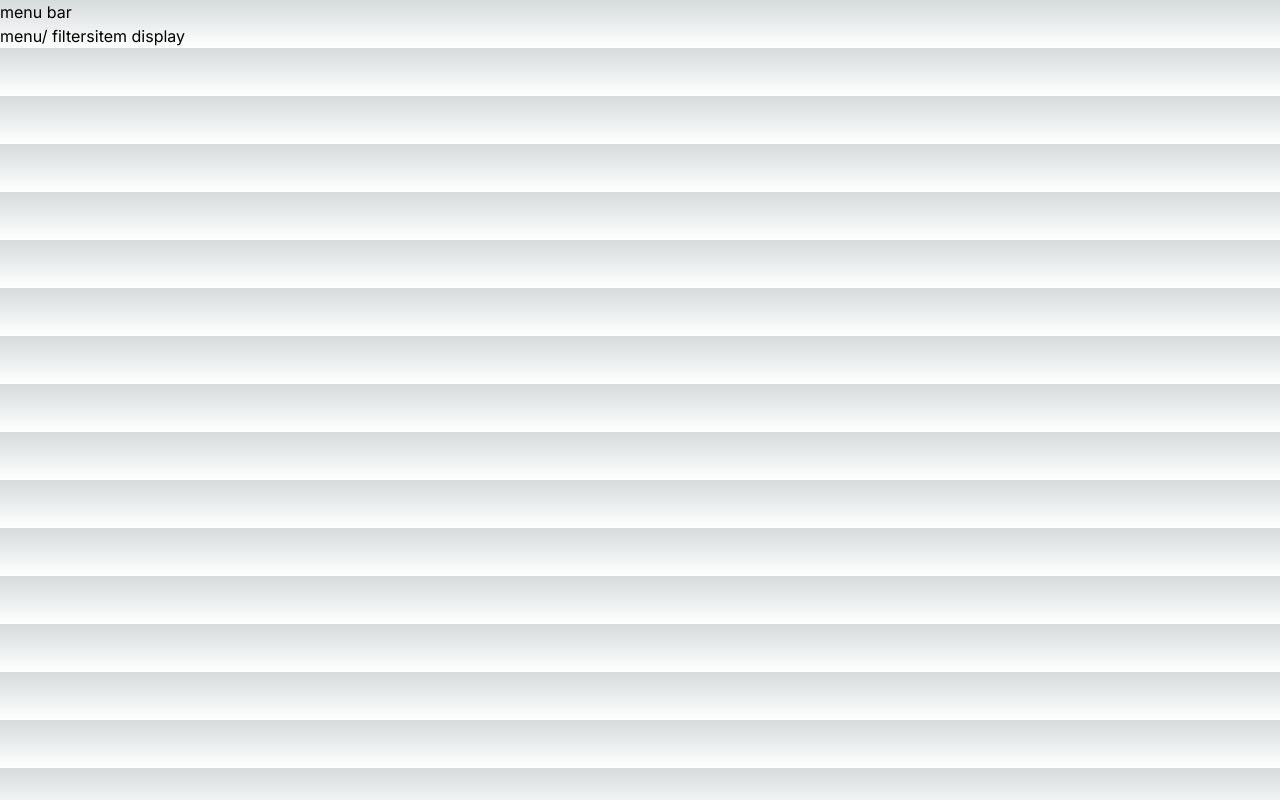
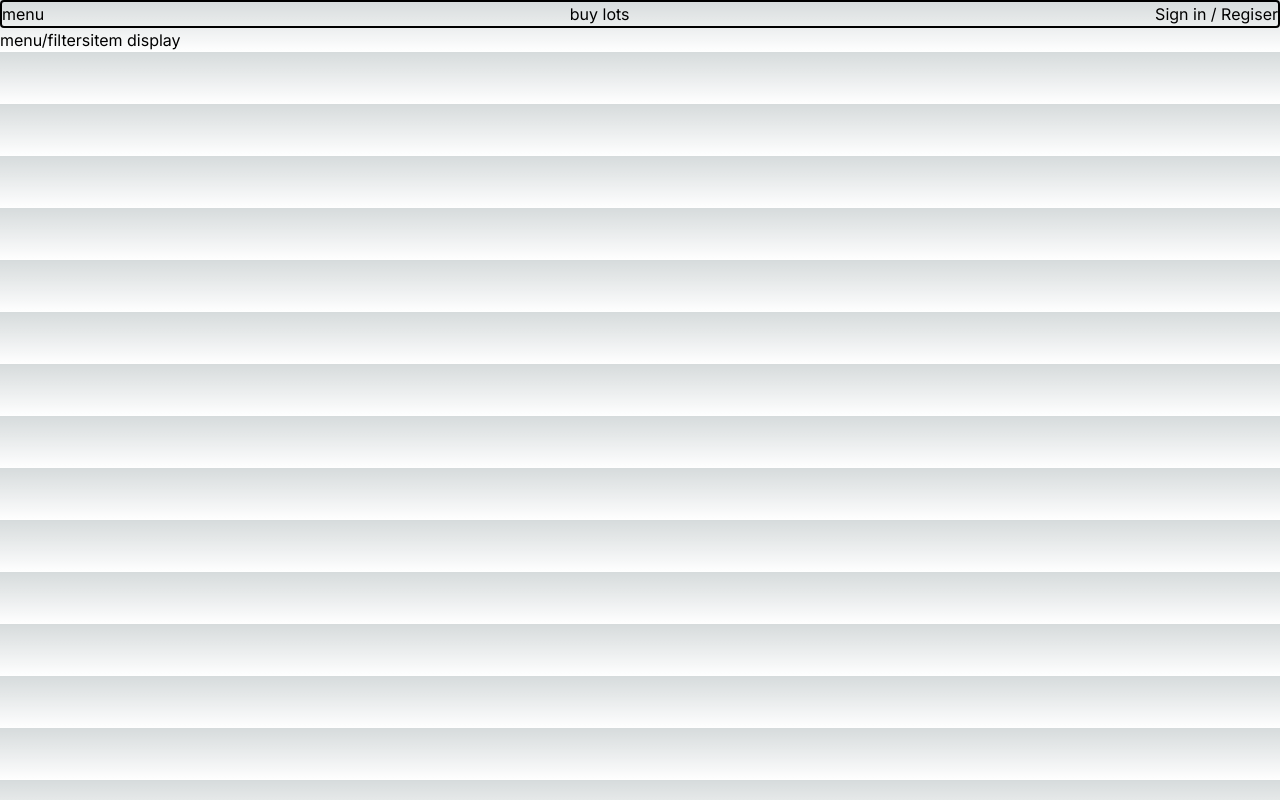
Before and after one commit to jlucas86/e-commerceNextJS, a Next.js app in the folder e-commerce-nextjs/: page / in a window 1280 px wide. Built offline with nearby package versions, Linux system fonts and the light colour scheme.

Commit message:
added menu bar componet

```diff
--- /dev/null
+++ b/e-commerce-nextjs/src/app/componets/header/header.tsx
@@ -0,0 +1,14 @@
+export default function Header(prosp:{}) {
+
+    return (
+        <div className="flex flex-col justify-between lg:flex-row w-screen border-black border-solid border-2 rounded">
+            <button>menu</button>
+            <h1>buy lots</h1>
+            <div>
+                <button>Sign in / Regiser</button>
+            </div>
+
+        </div>
+    );
+
+}
--- a/e-commerce-nextjs/src/app/page.tsx
+++ b/e-commerce-nextjs/src/app/page.tsx
@@ -1,11 +1,11 @@
-
+import Header from "./componets/header/Header";
 export default function home() {
 
   return (
     <div>
-      <div>menu bar</div>
+      <Header></Header>
       <div className=" flex">
-        <div>menu/ filters</div>
+        <div>menu/filters</div>
         <div>item display</div>
       </div>
     </div>
--- a/e-commerce-nextjs/src/app/store/page.tsx
+++ b/e-commerce-nextjs/src/app/store/page.tsx
@@ -1,4 +1,4 @@
-import Product from "../componets/product/product";
+import Product from "../sharedComponets/product/product";
 
 export default function store() {
     return (
```
Also changed, not shown: e-commerce-nextjs/src/app/sharedComponets/product/product.tsx (renamed from e-commerce-nextjs/src/app/componets/product/product.tsx).
